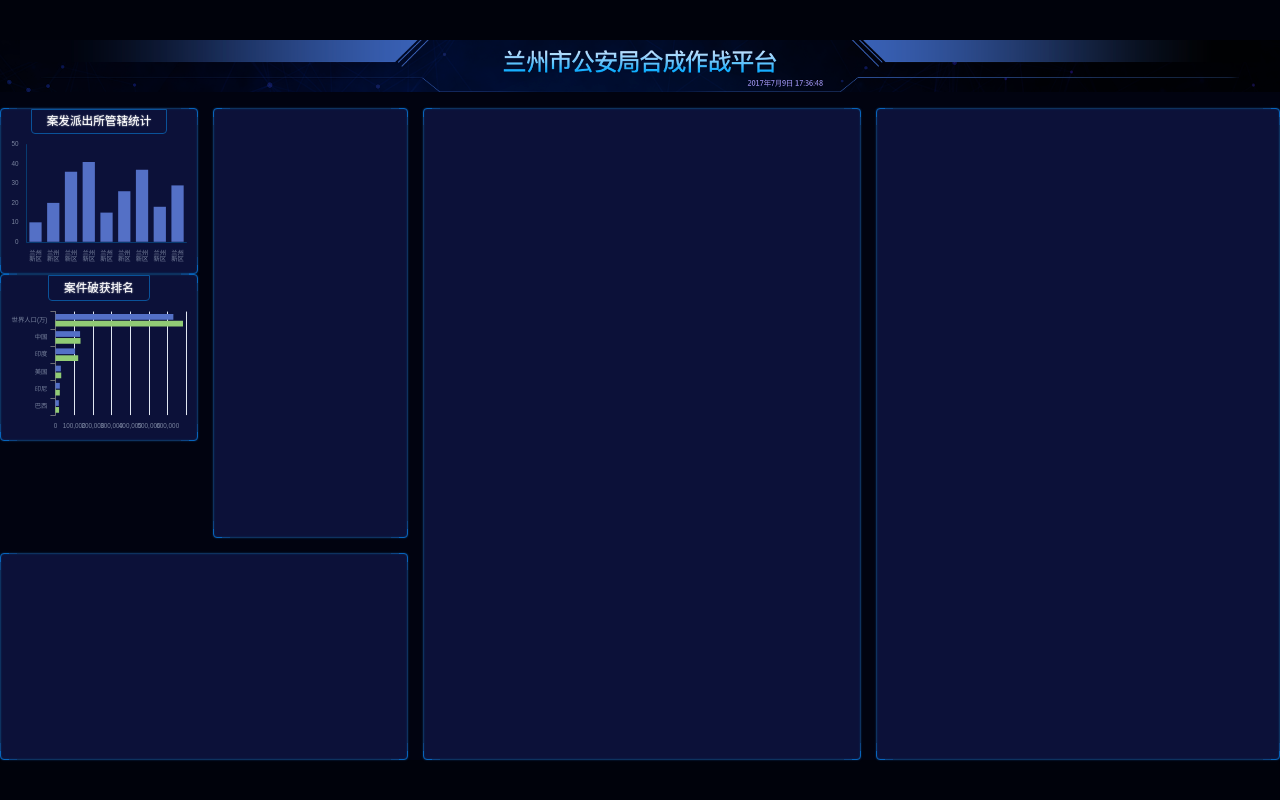
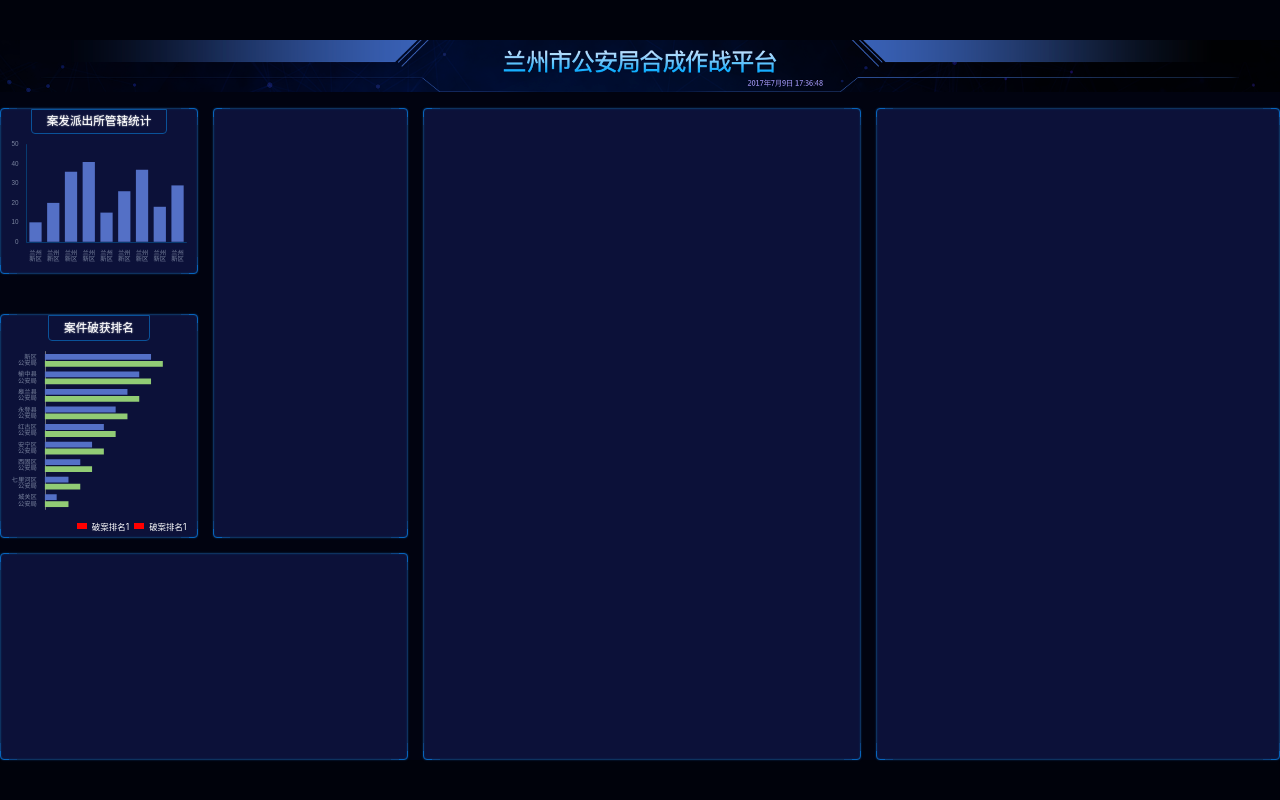
Before and after one commit to shyhhh/big-screen, a React (Vite) app: page /#/ in a window 1280 px wide. Built offline with nearby package versions, Linux system fonts and the light colour scheme.

Commit message:
初步实现 charts-2

```diff
--- a/src/components/chart-2.tsx
+++ b/src/components/chart-2.tsx
@@ -13,21 +13,39 @@ export const Chart2 = () => {
         xAxis: {
           type: 'value',
           boundaryGap: [0, 0.01],
+          splitLine: { show: false },
+          axisLabel: { show: false },
         },
         yAxis: {
+          axisTick: { show: false },
           type: 'category',
-          data: ['巴西', '印尼', '美国', '印度', '中国', '世界人口(万)'],
+          data: [
+            '城关区公安局',
+            '七里河区公安局',
+            '西固区公安局',
+            '安宁区公安局',
+            '红古区公安局',
+            '永登县公安局',
+            '皋兰县公安局',
+            '榆中县公安局',
+            '新区公安局',
+          ],
+          axisLabel: {
+            formatter(val) {
+              return val.replace('公安局', '\n公安局')
+            },
+          },
         },
         series: [
           {
             name: '2011年',
             type: 'bar',
-            data: [18203, 23489, 29034, 104970, 131744, 630230],
+            data: [1, 2, 3, 4, 5, 6, 7, 8, 9],
           },
           {
             name: '2012年',
             type: 'bar',
-            data: [19325, 23438, 31000, 121594, 134141, 681807],
+            data: [2, 3, 4, 5, 6, 7, 8, 9, 10],
           },
         ],
       })
@@ -35,9 +53,13 @@ export const Chart2 = () => {
   }, [])
 
   return (
-    <div className="bordered 管辖统计">
+    <div className="bordered 破获排名">
       <h2>案件破获排名</h2>
-      <div ref={divRef} className="chart"></div>
+      <div ref={divRef} className="chart" />
+      <div className="legend">
+        <span className="first" /> 破案排名1
+        <span className="second" /> 破案排名1
+      </div>
     </div>
   )
 }
--- a/src/pages/home.scss
+++ b/src/pages/home.scss
@@ -5,6 +5,7 @@
 	flex-direction: column;
 	flex: 1;
 	background: #010310;
+	font-size: px(16);
 	color: white;
 
 	> header {
@@ -40,19 +41,17 @@
 				top: 0;
 				bottom: 0;
 				border-radius: 4px;
-				box-shadow: 17px 0 0 -16px #0e325f,
-				-17px 0 0 -16px #0e325f,
-				0 17px 0 -16px #0e325f,
-				0 -17px 0 -16px #0e325f,
-				9px 0 0 -8px #0d4483,
-				-9px 0 0 -8px #0d4483,
-				0 9px 0 -8px #0d4483,
-				0 -9px 0 -8px #0d4483,;
+				box-shadow: 17px 0 0 -16px #0e325f, -17px 0 0 -16px #0e325f, 0 17px 0 -16px #0e325f, 0 -17px 0 -16px #0e325f,
+				9px 0 0 -8px #0d4483, -9px 0 0 -8px #0d4483, 0 9px 0 -8px #0d4483, 0 -9px 0 -8px #0d4483;
 				content: "";
 			}
 		}
 
 		> .section1 {
+			display: flex;
+			flex-direction: column;
+			justify-content: space-between;
+
 			grid-area: box1;
 		}
 
@@ -94,5 +93,45 @@
 				width: 100%;
 			}
 		}
+
+		.破获排名 {
+			display: flex;
+			flex-direction: column;
+			align-items: center;
+			height: px(423);
+
+			h2 {
+				flex-shrink: 0;
+				padding: px(10) px(28);
+				border: 1px solid #0a5299;
+				border-bottom-left-radius: 4px;
+				border-bottom-right-radius: 4px;
+				line-height: px(24);
+				text-shadow: 0 0 px(3) white;
+				font-size: px(22);
+			}
+
+			.chart {
+				flex: 1;
+				width: 100%;
+			}
+
+			.legend {
+				display: flex;
+				justify-content: flex-end;
+				align-items: center;
+				padding: 0 px(20) px(10);
+				width: 100%;
+
+				> .first,
+				> .second {
+					display: inline-block;
+					margin: 0 px(10);
+					width: px(18);
+					height: px(12);
+					background: red;
+				}
+			}
+		}
 	}
 }
```
